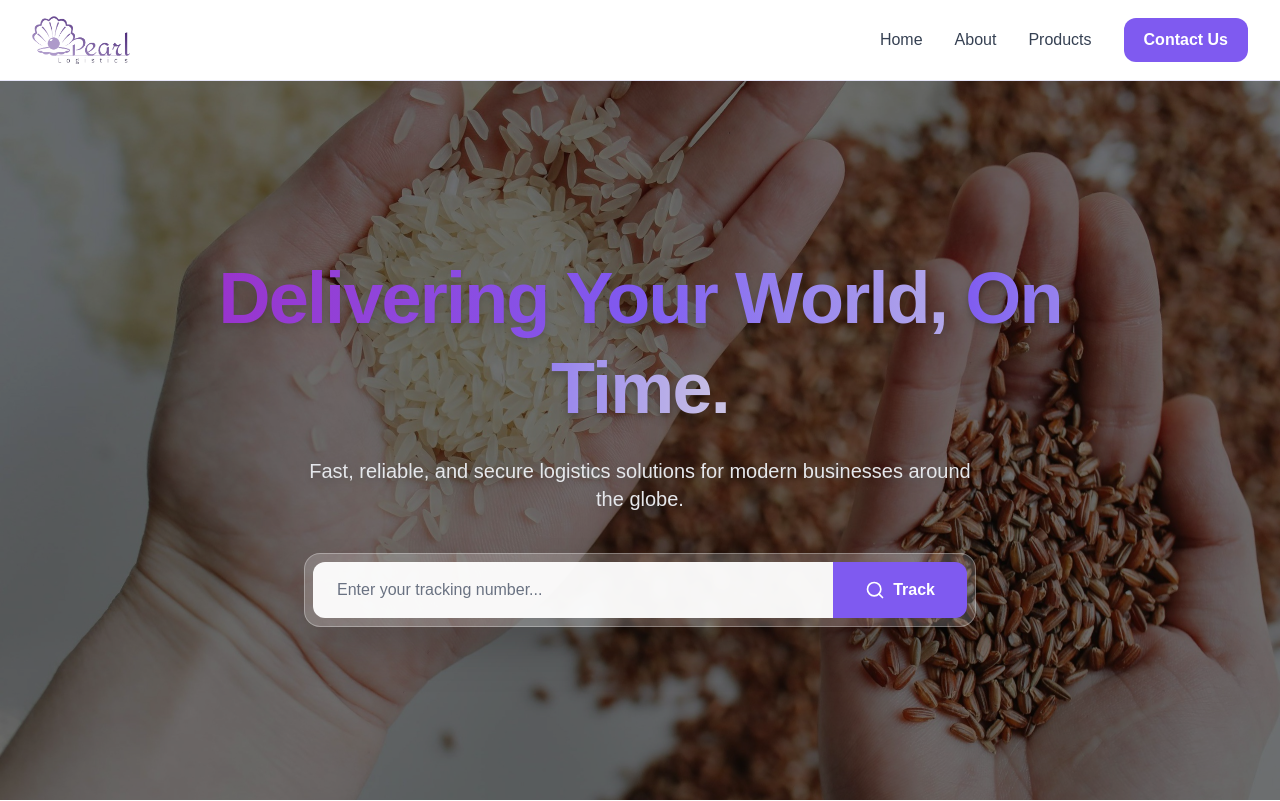
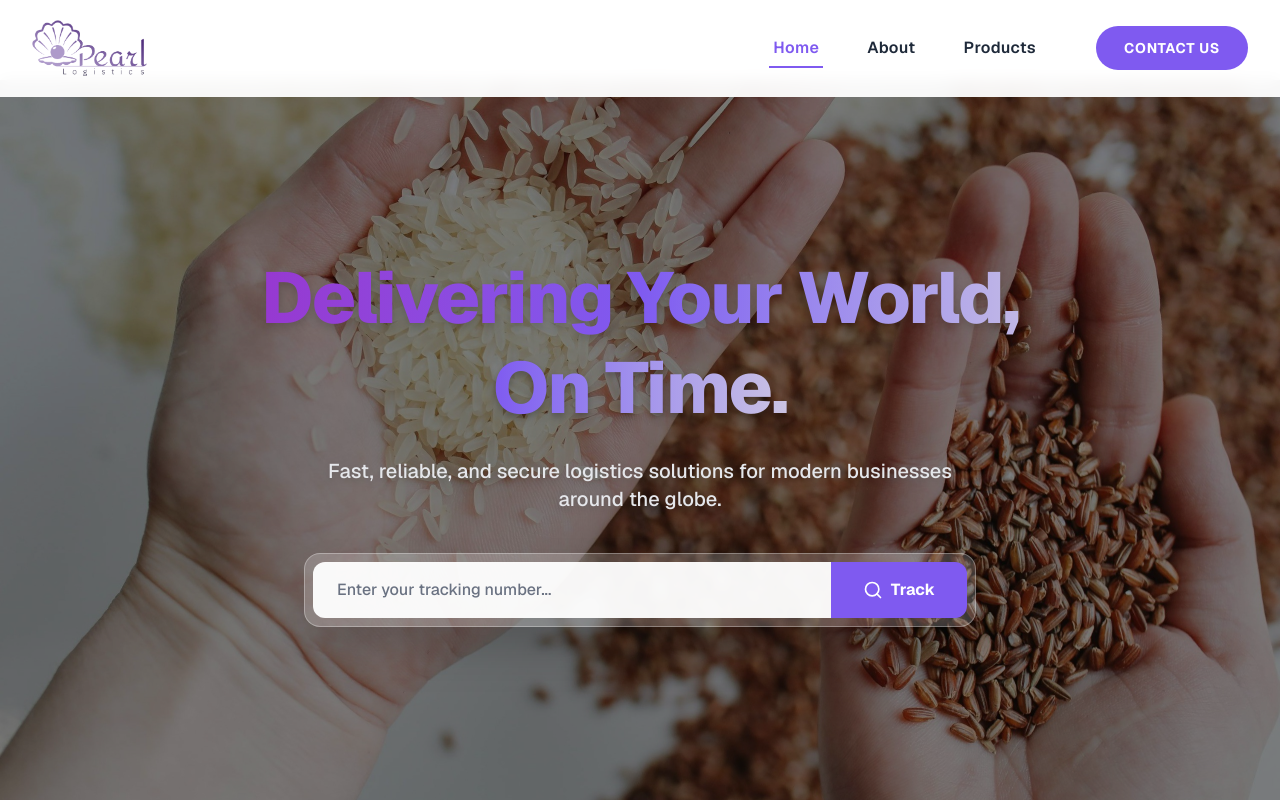
Before and after one commit to unnatrathod123/pearl_logistics, a Next.js app: page / in a window 1280 px wide. Shown: the top 801 px of the page. Built offline with nearby package versions, Linux system fonts and the light colour scheme.

Commit message:
feat: Added CTA Section in home, about and product page

```diff
--- a/app/about/page.tsx
+++ b/app/about/page.tsx
@@ -1,5 +1,6 @@
 import { MapPin, Target, Award } from 'lucide-react';
 import Image from 'next/image';
+import CTA from '@/components/CTA';
 
 export default function About() {
   return (
@@ -75,6 +76,7 @@ export default function About() {
         </div>
       </section>
 
+      <CTA />
     </div>
   );
 }
--- a/app/globals.css
+++ b/app/globals.css
@@ -22,7 +22,7 @@
 body {
   background: var(--background);
   color: var(--foreground);
-  font-family: Arial, Helvetica, sans-serif;
+  font-family: var(--font-sans), sans-serif;
 }
 
 @layer utilities {
@@ -56,3 +56,28 @@ body {
     opacity: 1;
   }
 }
+
+/* Custom Scrollbar */
+::-webkit-scrollbar {
+  width: 12px;
+  height: 12px;
+}
+
+::-webkit-scrollbar-track {
+  background: #f8f9fc;
+}
+
+::-webkit-scrollbar-thumb {
+  background: #CBC3E3;
+  border-radius: 10px;
+  border: 3px solid #f8f9fc;
+}
+
+::-webkit-scrollbar-thumb:hover {
+  background: #7F5AF0;
+}
+
+html {
+  scrollbar-width: thin;
+  scrollbar-color: #CBC3E3 #f8f9fc;
+}
--- a/app/page.tsx
+++ b/app/page.tsx
@@ -1,5 +1,6 @@
 import { ShieldCheck, Clock, Globe, Search, Target, Award } from 'lucide-react';
 import Image from 'next/image';
+import CTA from '@/components/CTA';
 
 export default function Home() {
   return (
@@ -12,15 +13,15 @@ export default function Home() {
             src="/Rice_&_Wheat_In_Hand.jpeg"
             alt="Golden wheat field representing our core agricultural commodities"
             fill
-            className="object-cover brightness-[0.45] hover:scale-105 transition-transform duration-10000"
+            className="object-cover brightness-[0.5] hover:scale-105 transition-transform duration-10000"
             priority
             unoptimized
           />
         </div>
 
         <div className="relative z-10 text-center px-4 max-w-4xl mx-auto flex flex-col items-center animate-fade-in-up">
-          <h1 className="text-5xl md:text-6xl lg:text-7xl leading-tight font-extrabold text-transparent bg-clip-text bg-gradient-to-r from-[#9932CC] via-[#7F5AF0] to-[#CBC3E3] mb-6 tracking-tight drop-shadow-lg">
-            Delivering Your World, <span className="bg-clip-text bg-gradient-to-r from-[#7F5AF0] to-[#CBC3E3] drop-shadow-md">On Time.</span>
+          <h1 className="text-5xl md:text-6xl lg:text-7xl leading-tight font-extrabold text-transparent bg-clip-text bg-linear-to-r from-[#9932CC] via-[#7F5AF0] to-[#CBC3E3] mb-6 tracking-tight drop-shadow-lg">
+            Delivering Your World, <span className="bg-clip-text bg-linear-to-r from-[#7F5AF0] to-[#CBC3E3] drop-shadow-md">On Time.</span>
           </h1>
           <p className="text-lg md:text-xl text-gray-200 mb-10 max-w-2xl font-medium drop-shadow-md">
             Fast, reliable, and secure logistics solutions for modern businesses around the globe.
@@ -135,6 +136,8 @@ export default function Home() {
           </div>
         </div>
       </section>
+
+      <CTA />
     </div>
   );
 }
--- a/app/products/page.tsx
+++ b/app/products/page.tsx
@@ -4,6 +4,7 @@ import { Leaf, Wheat, Search, MapPin, Package, Filter, CheckCircle2 } from 'luci
 import Image from 'next/image';
 import Link from 'next/link';
 import { useState } from 'react';
+import CTA from '@/components/CTA';
 
 // Products catalog
 const products = [
@@ -219,6 +220,7 @@ export default function Products() {
 
         </div>
       </section>
+      <CTA />
     </div>
   );
 }
--- /dev/null
+++ b/components/CTA.tsx
@@ -0,0 +1,43 @@
+import Link from 'next/link';
+import { ArrowRight } from 'lucide-react';
+
+export default function CTA() {
+  return (
+    <section className="py-24 relative overflow-hidden bg-white border-t border-[#E6E6FA]">
+      {/* Background with subtle gradient and glassmorphism elements */}
+      <div className="absolute inset-0 bg-gradient-to-br from-[#E6E6FA]/20 via-white to-[#CBC3E3]/20 z-0"></div>
+
+      {/* Decorative circles */}
+      <div className="absolute top-0 left-0 w-64 h-64 bg-[#7F5AF0]/5 rounded-full blur-3xl -translate-x-1/2 -translate-y-1/2"></div>
+      <div className="absolute bottom-0 right-0 w-80 h-80 bg-[#9932CC]/5 rounded-full blur-3xl translate-x-1/3 translate-y-1/3"></div>
+
+      <div className="relative z-10 max-w-5xl mx-auto px-4 sm:px-6 lg:px-8 text-center">
+        <h2 className="text-4xl md:text-5xl lg:text-6xl font-extrabold text-transparent bg-clip-text bg-gradient-to-r from-[#9932CC] via-[#7F5AF0] to-[#CBC3E3] mb-6 tracking-tight drop-shadow-sm pb-2">
+          Ready to Elevate Your Global Supply Chain?
+        </h2>
+        <p className="text-xl md:text-2xl text-gray-600 mb-10 max-w-3xl mx-auto font-medium">
+          Partner with Pearl Logistics for secure, reliable, and on-time commodity trading and transportation worldwide.
+        </p>
+
+        <div className="flex flex-col sm:flex-row gap-6 justify-center items-center">
+          <Link
+            href="/contact"
+            className="group relative inline-flex items-center justify-center gap-3 bg-[#7F5AF0] text-white font-bold text-lg py-4 px-10 rounded-2xl overflow-hidden transition-all duration-300 hover:bg-[#6c4be0] hover:shadow-lg hover:shadow-[#7F5AF0]/30 hover:-translate-y-1"
+          >
+            <span className="relative z-10 flex items-center gap-2">
+              Talk to an Expert
+              <ArrowRight className="group-hover:translate-x-1 transition-transform" size={20} />
+            </span>
+          </Link>
+
+          <Link
+            href="/products"
+            className="inline-flex items-center justify-center gap-2 bg-transparent border-2 border-[#7F5AF0] text-[#7F5AF0] hover:bg-[#7F5AF0]/5 font-bold text-lg py-4 px-10 rounded-2xl transition-all duration-300"
+          >
+            Explore Our Products
+          </Link>
+        </div>
+      </div>
+    </section>
+  );
+}
--- a/components/Navbar.tsx
+++ b/components/Navbar.tsx
@@ -3,10 +3,12 @@ import { Menu, X } from 'lucide-react';
 import Image from 'next/image';
 import { useState, useEffect } from 'react';
 import Link from 'next/link';
+import { usePathname } from 'next/navigation';
 
 export default function Navbar() {
   const [isOpen, setIsOpen] = useState(false);
   const [isScrolled, setIsScrolled] = useState(false);
+  const pathname = usePathname();
 
   useEffect(() => {
     const handleScroll = () => {
@@ -18,47 +20,69 @@ export default function Navbar() {
     return () => window.removeEventListener('scroll', handleScroll);
   }, []);
 
+  const navLinks = [
+    { name: 'Home', href: '/' },
+    { name: 'About', href: '/about' },
+    { name: 'Products', href: '/products' },
+  ];
+
   return (
-    <nav className={`fixed top-0 w-full z-50 transition-all duration-300 ${isScrolled ? 'bg-[#E6E6FA]/90 backdrop-blur-md shadow-md' : 'bg-white border-b border-[#E6E6FA]'}`}>
+    <nav className={`fixed top-0 w-full z-50 transition-all duration-500 font-sans ${isScrolled ? 'bg-white/80 backdrop-blur-xl shadow-[0_4px_30px_rgba(0,0,0,0.05)] border-b border-[#E6E6FA]/50' : 'bg-white/95 backdrop-blur-sm border-b border-transparent'}`}>
       <div className="max-w-7xl mx-auto px-4 sm:px-6 lg:px-8">
-        <div className={`flex justify-between items-center transition-all duration-300 ${isScrolled ? 'h-16' : 'h-20'}`}>
-          <Link href="/" className="flex items-center gap-2">
+        <div className={`flex justify-between items-center transition-all duration-500 ${isScrolled ? 'h-16' : 'h-24'}`}>
+          <Link href="/" className="flex items-center gap-2 group">
             <Image
               src="/Pearl Logistic 2 (2).png"
               alt="Pearl Logistics Logo"
               width={200}
               height={50}
-              className={`w-auto object-contain transition-all duration-300 ${isScrolled ? 'h-10' : 'h-12'}`}
+              className={`w-auto object-contain transition-all duration-500 group-hover:scale-105 ${isScrolled ? 'h-10' : 'h-14'}`}
+              priority
             />
           </Link>
 
           {/* Desktop Nav */}
-          <div className="hidden md:flex items-center space-x-8 text-gray-700 font-medium">
-            <Link href="/" className="hover:text-[#7F5AF0] transition-colors">Home</Link>
-            <Link href="/about" className="hover:text-[#7F5AF0] transition-colors">About</Link>
-            <Link href="/products" className="hover:text-[#7F5AF0] transition-colors">Products</Link>
-            <Link href="/contact" className="bg-[#7F5AF0] text-white px-5 py-2.5 rounded-xl font-bold hover:bg-[#6c4be0] hover:shadow-lg hover:shadow-[#7F5AF0]/30 transition-all">
+          <div className="hidden md:flex items-center space-x-10 text-gray-800 font-semibold tracking-wide text-base">
+            {navLinks.map((link) => (
+              <Link
+                key={link.name}
+                href={link.href}
+                className={`relative group px-1 py-2 transition-colors duration-300 ${pathname === link.href ? 'text-[#7F5AF0]' : 'hover:text-[#7F5AF0]'}`}
+              >
+                {link.name}
+                <span className={`absolute bottom-0 left-0 w-full h-0.5 bg-[#7F5AF0] transform origin-left transition-transform duration-300 ${pathname === link.href ? 'scale-x-100' : 'scale-x-0 group-hover:scale-x-100'}`}></span>
+              </Link>
+            ))}
+
+            <Link href="/contact" className="ml-4 bg-[#7F5AF0] text-white px-7 py-3 rounded-full font-bold uppercase tracking-wider text-sm hover:bg-[#6c4be0] hover:shadow-[0_8px_20px_rgba(127,90,240,0.3)] hover:-translate-y-0.5 transition-all duration-300">
               Contact Us
             </Link>
           </div>
 
-          <button onClick={() => setIsOpen(!isOpen)} className="md:hidden text-gray-700 hover:text-[#7F5AF0] transition-colors">
-            {isOpen ? <X size={28} /> : <Menu size={28} />}
+          <button onClick={() => setIsOpen(!isOpen)} className="md:hidden text-gray-800 hover:text-[#7F5AF0] transition-colors p-2 bg-[#E6E6FA]/30 rounded-lg">
+            {isOpen ? <X size={24} /> : <Menu size={24} />}
           </button>
         </div>
       </div>
 
       {/* Mobile Menu */}
-      {isOpen && (
-        <div className="md:hidden bg-white/95 backdrop-blur-md border-b border-[#E6E6FA] px-4 py-6 space-y-6 absolute w-full shadow-lg">
-          <Link href="/" onClick={() => setIsOpen(false)} className="block text-gray-700 text-lg font-medium hover:text-[#7F5AF0]">Home</Link>
-          <Link href="/about" onClick={() => setIsOpen(false)} className="block text-gray-700 text-lg font-medium hover:text-[#7F5AF0]">About</Link>
-          <Link href="/products" onClick={() => setIsOpen(false)} className="block text-gray-700 text-lg font-medium hover:text-[#7F5AF0]">Products</Link>
-          <Link href="/contact" onClick={() => setIsOpen(false)} className="block bg-[#7F5AF0] text-white text-center py-3 rounded-xl text-lg font-bold hover:bg-[#6c4be0] hover:shadow-lg transition-all mt-4">
+      <div className={`md:hidden absolute w-full bg-white/95 backdrop-blur-xl border-b border-[#E6E6FA]/50 shadow-[0_10px_30px_rgba(0,0,0,0.1)] transition-all duration-300 ease-in-out origin-top ${isOpen ? 'opacity-100 scale-y-100' : 'opacity-0 scale-y-0 pointer-events-none'}`}>
+        <div className="px-6 py-8 space-y-6 flex flex-col items-center">
+          {navLinks.map((link) => (
+            <Link
+              key={link.name}
+              href={link.href}
+              onClick={() => setIsOpen(false)}
+              className={`text-xl font-bold tracking-wide transition-colors ${pathname === link.href ? 'text-[#7F5AF0]' : 'text-gray-800 hover:text-[#7F5AF0]'}`}
+            >
+              {link.name}
+            </Link>
+          ))}
+          <Link href="/contact" onClick={() => setIsOpen(false)} className="w-full max-w-xs block bg-[#7F5AF0] text-white text-center py-4 rounded-full text-base font-bold uppercase tracking-wider hover:bg-[#6c4be0] hover:shadow-lg transition-all mt-4">
             Contact Us
           </Link>
         </div>
-      )}
+      </div>
     </nav>
   );
 }
```
